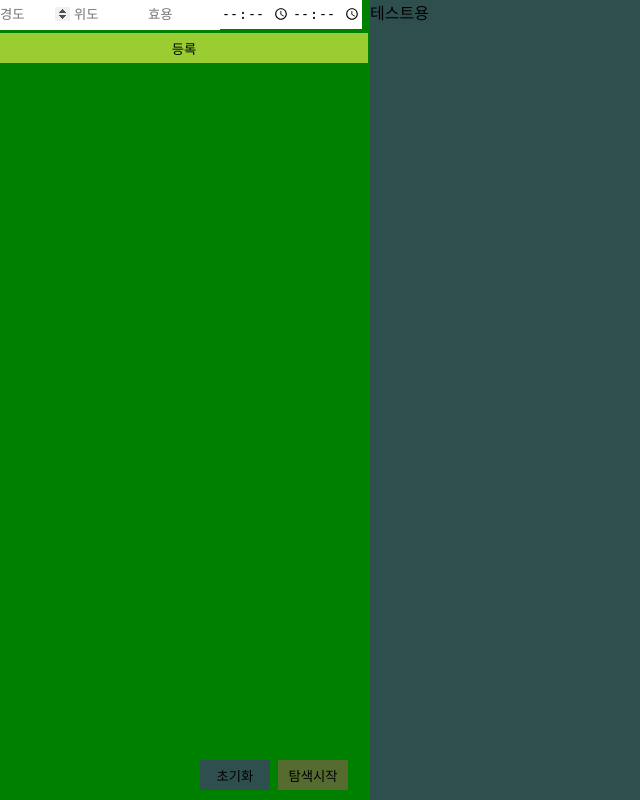
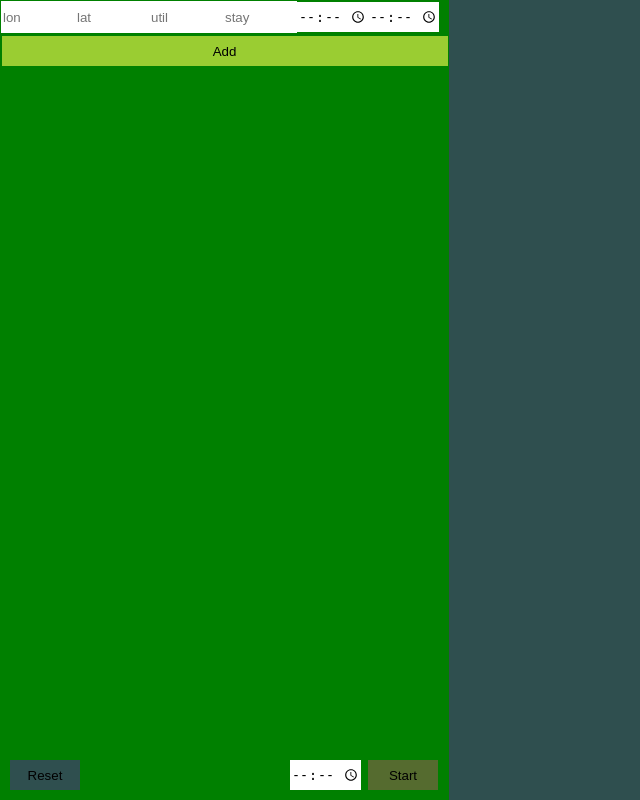
Before and after one commit to sepia0003/travel-planner, a Flask app: page / in a window 1280 px wide. Shown: the whole page, without its empty margins (0-640 px from the left). Run offline with Flask 2, Linux system fonts and the light colour scheme.

Commit message:
update(*): Add "stay" element on frontend
because it is now considered in gaModule.

```diff
--- a/app/Controllers/main.py
+++ b/app/Controllers/main.py
@@ -14,7 +14,7 @@ def main():
 @bp.route('/inputing', methods=['POST'])
 def inputing():
     try:
-        if request.form["resetflag"] == "초기화":
+        if request.form["resetflag"] == "Reset":
             db.resetlocationlist()
             destlist = db.getlocationlist() #get은 [[1row의values], [2row의values]]
         return render_template('index.html', destlist=destlist)
--- a/app/Models/dbModule.py
+++ b/app/Models/dbModule.py
@@ -14,6 +14,7 @@ class Database:
                 lon VARCHAR(256) NOT NULL,
                 lat VARCHAR(256) NOT NULL,
                 util VARCHAR(256) NOT NULL,
+                stay VARCHAR(256) NOT NULL,
                 open VARCHAR(256) NOT NULL,
                 close VARCHAR(256) NOT NULL
             );
@@ -23,8 +24,8 @@ class Database:
 
     def addlocation(self, location_info): #c
         query = '''
-            INSERT INTO locationtable(lon, lat, util, open, close)
-            VALUES(%s, %s, %s, %s, %s);
+            INSERT INTO locationtable(lon, lat, util, stay, open, close)
+            VALUES(%s, %s, %s, %s, %s, %s);
         '''
         self.cursor.execute(query, location_info)
         self.conn.commit()
--- a/app/static/mainstyle.css
+++ b/app/static/mainstyle.css
@@ -1,5 +1,5 @@
 .sidebar{
-    width: 370px;
+    width: 449px;
     height: 100%;
     background-color: green;
 
@@ -30,12 +30,12 @@
 }
 
 .inputbox{
-    padding: 0px;
+    padding: 3px;
     border: 0px;
     margin: 0px;
 }
 
-.inputblank{
+.nodeblank{
     width: 70px;
     height: 30px;
 
@@ -44,51 +44,63 @@
     margin: -2px;
 }
 
-.submitblank{
-    width: 368px;
+.nodesubmit{
+    width: 446px;
     height: 30px;
     background-color: yellowgreen;
     display: block;
 
     position: relative;
     top: 5px;
+    right: 1.5px;
 
     border: none;
 
 }
-.submitblank:hover{
+.nodesubmit:hover{
     background-color: lightgreen;
 }
 
-.resetblank{
+.resetsubmit{
     width: 70px;
     height: 30px;
     background-color: darkslategray;
 
     position: absolute;
     bottom: 10px;
-    left: 200px;
+    left: 10px;
 
     border: none;
 
 }
-.resetblank:hover{
+.resetsubmit:hover{
     background-color: gray;
 }
 
-.searchblank{
+.starttimeblank{
+    width: 70px;
+    height: 30px;
+
+    position: absolute;
+    bottom: 10px;
+    left: 290px;
+
+    border: none;
+}
+
+.startsubmit{
     width: 70px;
     height: 30px;
     background-color: darkolivegreen;
 
     position: absolute;
     bottom: 10px;
-    left: 278px;
+    left: 368px;
 
     border: none;
 
 }
-.searchblank:hover{
+.startsubmit:hover{
     background-color: olive;
 }
 
--- a/app/templates/index.html
+++ b/app/templates/index.html
@@ -8,12 +8,13 @@
     <body>
         <aside class="sidebar">
             <form class="inputbox" action="/inputing" method="post">
-                <input class="inputblank" name="lon" type="number" placeholder="경도" required="">
-                <input class="inputblank" name="lan" type="number" placeholder="위도" required="">
-                <input class="inputblank" name="util" type="number" placeholder="효용" required="">
-                <input class="inputblank" name="open" type="time" placeholder="오픈" required="">
-                <input class="inputblank" name="close" type="time" placeholder="클로즈" required="">
-                <input class="submitblank" type="submit" value="등록">
+                <input class="nodeblank" name="lon" type="number" placeholder="lon" required="">
+                <input class="nodeblank" name="lan" type="number" placeholder="lat" required="">
+                <input class="nodeblank" name="util" type="number" placeholder="util" required="">
+                <input class="nodeblank" name="stay" type="number" placeholder="stay" required="">
+                <input class="nodeblank" name="open" type="time" placeholder="open" required="">
+                <input class="nodeblank" name="close" type="time" placeholder="close" required="">
+                <input class="nodesubmit" type="submit" value="Add">
             </form>
             <div>
                 {%for i in destlist%}
@@ -21,10 +22,11 @@
                 {%endfor%}
             </div>
             <form action="/inputing" method="post">
-                <input class="resetblank" name="resetflag" type="submit" value="초기화">
+                <input class="resetsubmit" name="resetflag" type="submit" value="Reset">
             </form>
             <form action="/searching" method="post">
-                <input class="searchblank" name="searchflag" type="submit" value="탐색시작">
+                <input class="starttimeblank" name="starttime" type="time" placeholder="starttime" required="">
+                <input class="startsubmit" name="searchflag" type="submit" value="Start">
             </form>
         </aside>
 
```
Also changed, not shown: app/Models/gaModule_tw_md_alpha(wait).py (+19 -14 lines).
